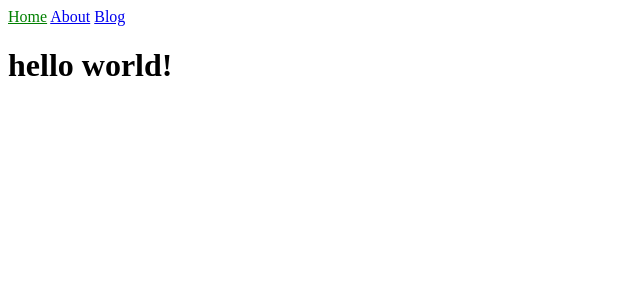
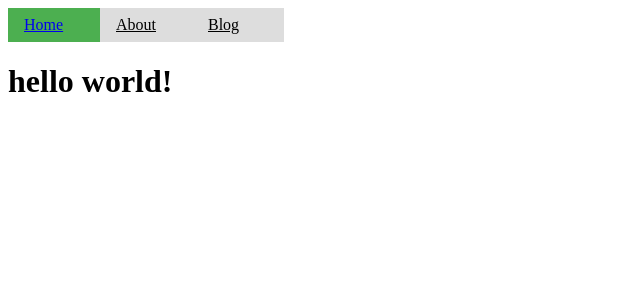
Before and after one commit to Pardoxa/Homepage, a Jekyll site: the page built from index.html, in a window 1280 px wide. Shown: the top 300 px of the page, without its empty margins (0-640 px from the left). Built offline with Jekyll 4.4.1, drawn with Linux system fonts in a browser that asks for light colours.

Commit message:
Savepoint

```diff
--- a/_includes/navigation.html
+++ b/_includes/navigation.html
@@ -1,5 +1,7 @@
 <nav>
+  <ul>
   {% for item in site.data.navigation %}
-    <a href="{{ item.link }}" {% if page.url == item.link %}class="current"{% endif %}>{{ item.name }}</a>
+    <li><a href="{{ item.link }}" {% if page.url == item.link %}class="current"{%  else %} class="ncurrent"{%endif %}>{{ item.name }}</a></li>
   {% endfor %}
+  </ul>
 </nav>
--- a/_sass/main.scss
+++ b/_sass/main.scss
@@ -1,3 +1,13 @@
 .current {
-  color: green;
+
+  background-color: #4CAF50;
+  padding: 8px 16px;
+  width: 60px;
 }
+.ncurrent{
+  color: black;
+  padding: 8px 16px;
+  width: 60px;
+  margin-left: 0px;
+  background-color: #dddddd;
+}
--- a/assets/css/styles.scss
+++ b/assets/css/styles.scss
@@ -1,3 +1,24 @@
 ---
 ---
 @import "main";
+
+ul {
+  list-style-type: none;
+  margin: 0;
+  padding: 0;
+  overflow: hidden;
+}
+
+li {
+  float: left;
+  list-style-type: none;
+}
+
+li a {
+  display: block;
+  padding: 8px;
+}
+
+navigationElement{
+
+}
```
